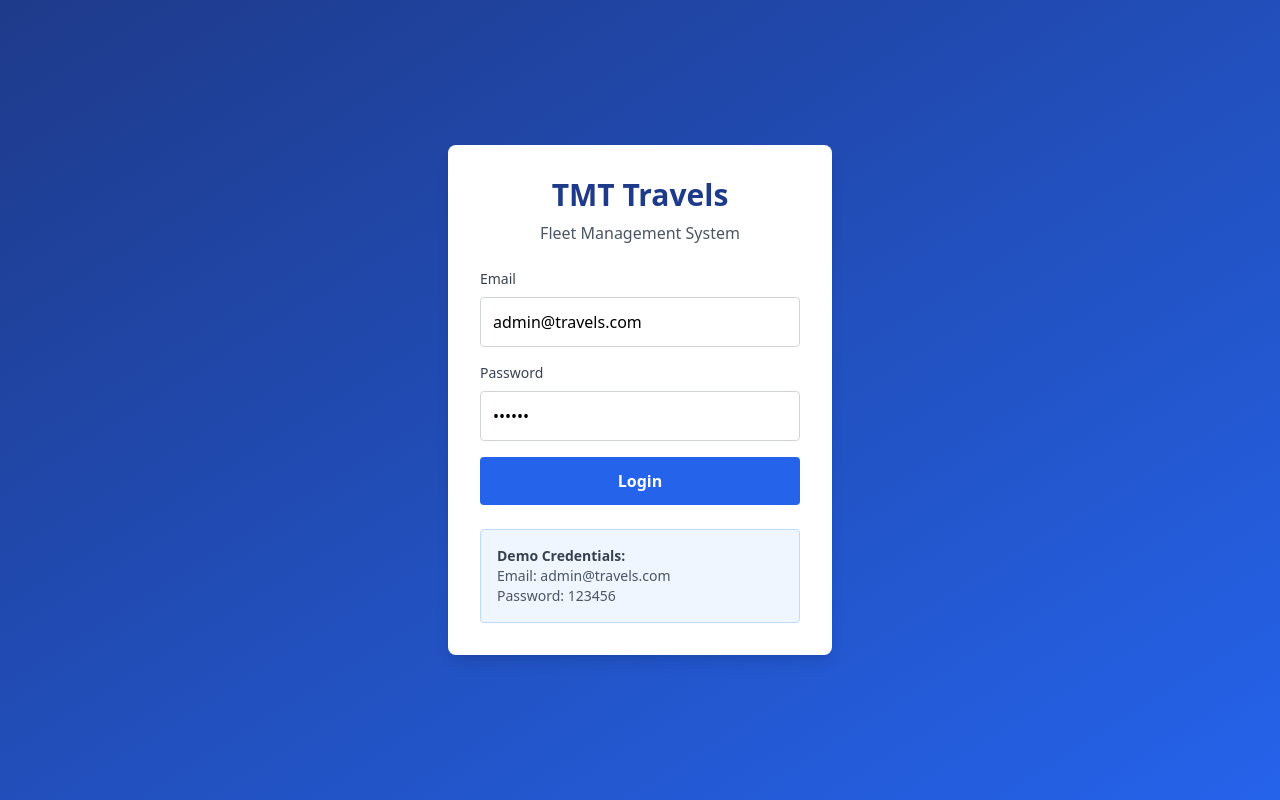
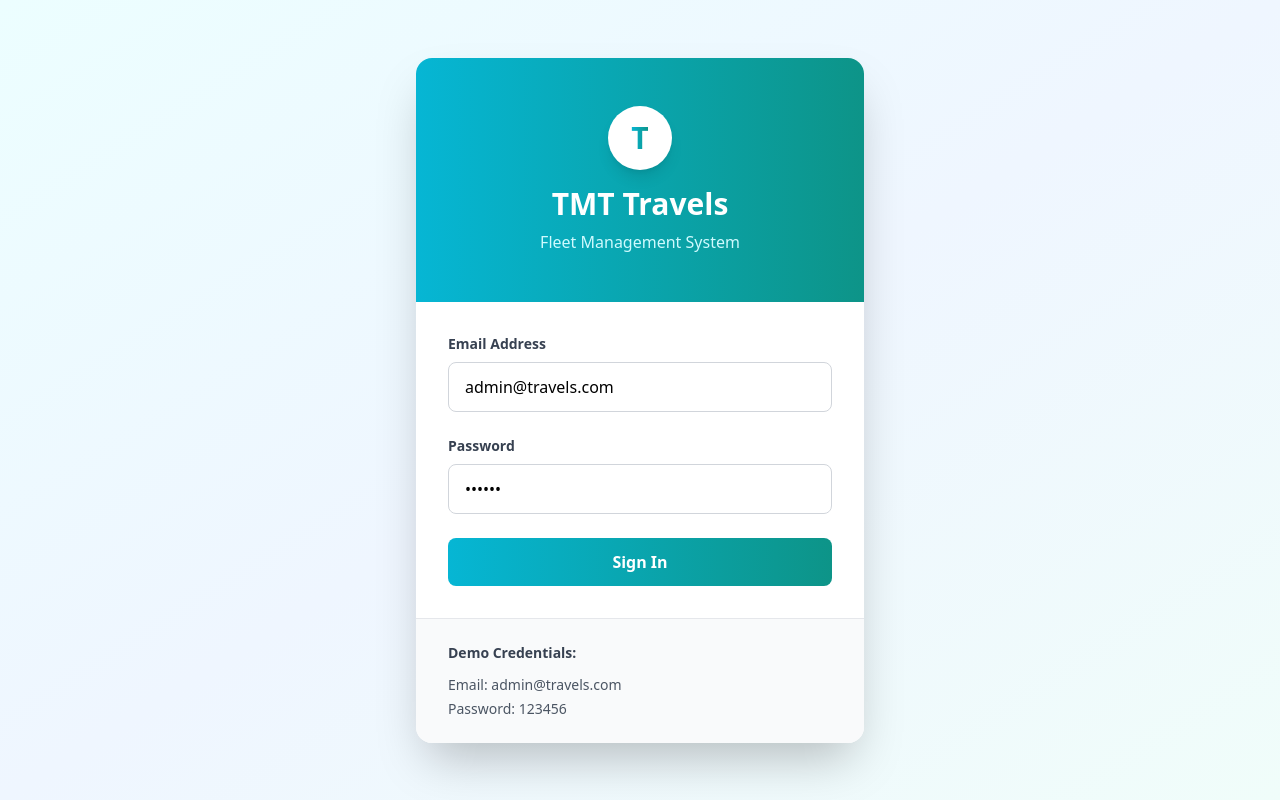
Before and after one commit to muralitharan-rex/tmt-travels-mvp, a React (Vite) app: page / in a window 1280 px wide. Built offline with nearby package versions, Linux system fonts and the light colour scheme.

Commit message:
Update LoginPage.jsx

```diff
--- a/src/pages/LoginPage.jsx
+++ b/src/pages/LoginPage.jsx
@@ -4,61 +4,92 @@ export default function LoginPage({ onLogin }) {
   const [email, setEmail] = useState('admin@travels.com')
   const [password, setPassword] = useState('123456')
   const [error, setError] = useState('')
+  const [loading, setLoading] = useState(false)
 
   const handleSubmit = (e) => {
     e.preventDefault()
-    if (email === 'admin@travels.com' && password === '123456') {
-      onLogin({ name: 'Admin', email, role: 'Admin' })
+    setError('')
+    setLoading(true)
+
+    setTimeout(() => {
+      if (email && password) {
+        const name = email.split('@')[0].charAt(0).toUpperCase() + email.split('@')[0].slice(1)
+        onLogin({ name, email })
       } else {
-      setError('Invalid credentials. Use admin@travels.com / 123456')
+        setError('Please fill in all fields')
       }
+      setLoading(false)
+    }, 500)
   }
 
   return (
-    <div className="min-h-screen bg-gradient-to-br from-blue-900 to-blue-600 flex items-center justify-center">
-      <div className="bg-white p-8 rounded-lg shadow-lg w-96">
-        <h1 className="text-3xl font-bold text-center mb-2 text-blue-900">TMT Travels</h1>
-        <p className="text-center text-gray-600 mb-6">Fleet Management System</p>
+    <div className="min-h-screen bg-gradient-to-br from-cyan-50 via-blue-50 to-teal-50 flex items-center justify-center p-4">
+      <div className="w-full max-w-md">
+        {/* Card */}
+        <div className="bg-white rounded-2xl shadow-2xl overflow-hidden">
+          {/* Header */}
+          <div className="bg-gradient-to-r from-cyan-500 to-teal-600 px-8 py-12 text-center">
+            <div className="w-16 h-16 bg-white rounded-full flex items-center justify-center mx-auto mb-4 shadow-lg">
+              <span className="text-3xl font-bold bg-gradient-to-r from-cyan-500 to-teal-600 bg-clip-text text-transparent">T</span>
+            </div>
+            <h1 className="text-3xl font-bold text-white mb-2">TMT Travels</h1>
+            <p className="text-cyan-100">Fleet Management System</p>
+          </div>
 
-        <form onSubmit={handleSubmit} className="space-y-4">
+          {/* Form */}
+          <form onSubmit={handleSubmit} className="p-8 space-y-6">
+            {error && (
+              <div className="bg-red-50 border border-red-200 text-red-700 px-4 py-3 rounded-lg text-sm">
+                {error}
+              </div>
+            )}
+
+            {/* Email */}
             <div>
-            <label className="block text-sm font-medium text-gray-700 mb-2">Email</label>
+              <label className="block text-sm font-semibold text-gray-700 mb-2">
+                Email Address
+              </label>
               <input
                 type="email"
                 value={email}
                 onChange={(e) => setEmail(e.target.value)}
-              className="w-full p-3 border border-gray-300 rounded focus:outline-none focus:ring-2 focus:ring-blue-500"
+                className="w-full px-4 py-3 border border-gray-300 rounded-lg focus:ring-2 focus:ring-cyan-500 focus:border-transparent outline-none transition"
                 placeholder="admin@travels.com"
               />
             </div>
 
+            {/* Password */}
             <div>
-            <label className="block text-sm font-medium text-gray-700 mb-2">Password</label>
+              <label className="block text-sm font-semibold text-gray-700 mb-2">
+                Password
+              </label>
               <input
                 type="password"
                 value={password}
                 onChange={(e) => setPassword(e.target.value)}
-              className="w-full p-3 border border-gray-300 rounded focus:outline-none focus:ring-2 focus:ring-blue-500"
-              placeholder="123456"
+                className="w-full px-4 py-3 border border-gray-300 rounded-lg focus:ring-2 focus:ring-cyan-500 focus:border-transparent outline-none transition"
+                placeholder="••••••"
               />
             </div>
 
-          {error && <p className="text-red-500 text-sm">{error}</p>}
-
+            {/* Login Button */}
             <button
               type="submit"
-            className="w-full bg-blue-600 hover:bg-blue-700 text-white font-bold p-3 rounded transition"
+              disabled={loading}
+              className="w-full bg-gradient-to-r from-cyan-500 to-teal-600 text-white font-semibold py-3 rounded-lg hover:shadow-lg transition-all duration-200 disabled:opacity-50"
             >
-            Login
+              {loading ? 'Signing in...' : 'Sign In'}
             </button>
           </form>
 
-        <div className="mt-6 p-4 bg-blue-50 rounded border border-blue-200">
-          <p className="text-sm text-gray-700">
-            <strong>Demo Credentials:</strong>
-          </p>
-          <p className="text-sm text-gray-600">Email: admin@travels.com</p>
-          <p className="text-sm text-gray-600">Password: 123456</p>
+          {/* Demo Info */}
+          <div className="bg-gray-50 border-t border-gray-200 px-8 py-6">
+            <p className="text-sm font-semibold text-gray-700 mb-3">Demo Credentials:</p>
+            <div className="text-sm text-gray-600 space-y-1">
+              <p><span className="font-medium">Email:</span> admin@travels.com</p>
+              <p><span className="font-medium">Password:</span> 123456</p>
+            </div>
+          </div>
         </div>
       </div>
     </div>
```
Lines whose indentation alone changed are shown as unchanged.
